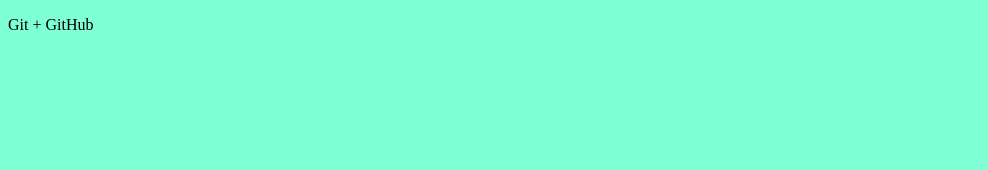
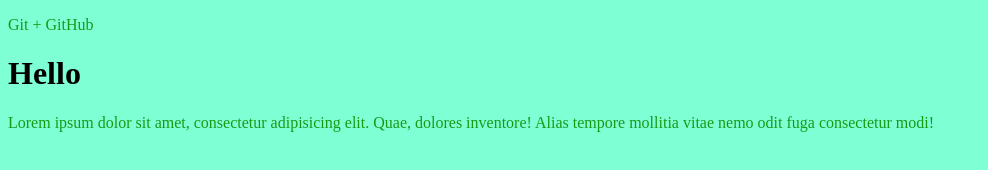
Before and after one commit to Nuriyat5/gittest, a plain HTML site: page index.html in a window 1280 px wide. Shown: the whole page, without its empty margins (0-988 px from the left). Drawn offline with Linux system fonts and the light colour scheme.

Commit message:
Наши первые изменения

```diff
--- a/css/main.css
+++ b/css/main.css
@@ -1,3 +1,9 @@
 body {
     background-color: aquamarine;
 }
+p {
+    color: #179b17;
+}
+h2 {
+    font-size: 50px;
+}
--- a/index.html
+++ b/index.html
@@ -9,5 +9,7 @@
 </head>
 <body>
   <p>Git + GitHub</p>
+  <h1>Hello</h1>
+  <p>Lorem ipsum dolor sit amet, consectetur adipisicing elit. Quae, dolores inventore! Alias tempore mollitia vitae nemo odit fuga consectetur modi!</p>
 </body>
 </html>
```
